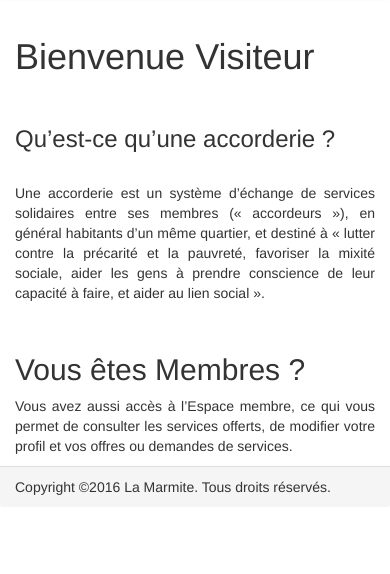
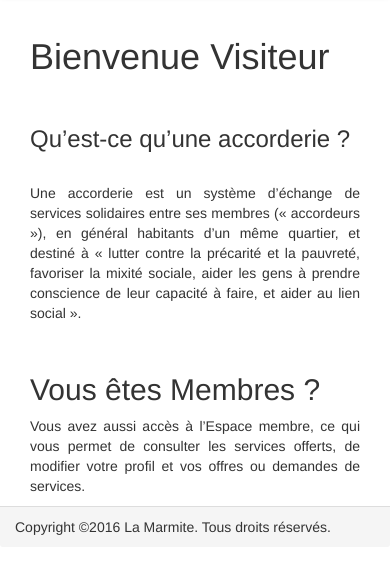
Before and after one commit to NeoLied/AccorderieCakePhp, a CakePHP app: the page made by app/View/Pages/home.ctp in a window 390 px wide. Shown: the part 106-680 px from the top of the page. Run offline with PHP 8.4 and a stand-in for CakePHP, Linux system fonts and the light colour scheme; the template is opened without the code that fills it, so the values that code supplies are empty; some libraries are stand-ins or nearby versions.

Commit message:
Correction affichage mobile

```diff
--- a/app/View/Layouts/default.ctp
+++ b/app/View/Layouts/default.ctp
@@ -24,7 +24,7 @@
 	echo $this->fetch('script');
 	?>
 
-	<meta name="viewport" content="initial-scale=1">
+	<meta name="viewport" content="initial-scale=1" maximum-scale="1.0">
 
 </head>
 <body>
@@ -128,7 +128,7 @@
 			</div>
 		</nav>
 
-		<div id="content">
+		<div id="content" class="container-fluid" style="overflow: scroll;">
 			<?php echo $this->Session->flash(); ?>
 			<?php echo $this->fetch('content'); ?>
 		</div>
```
